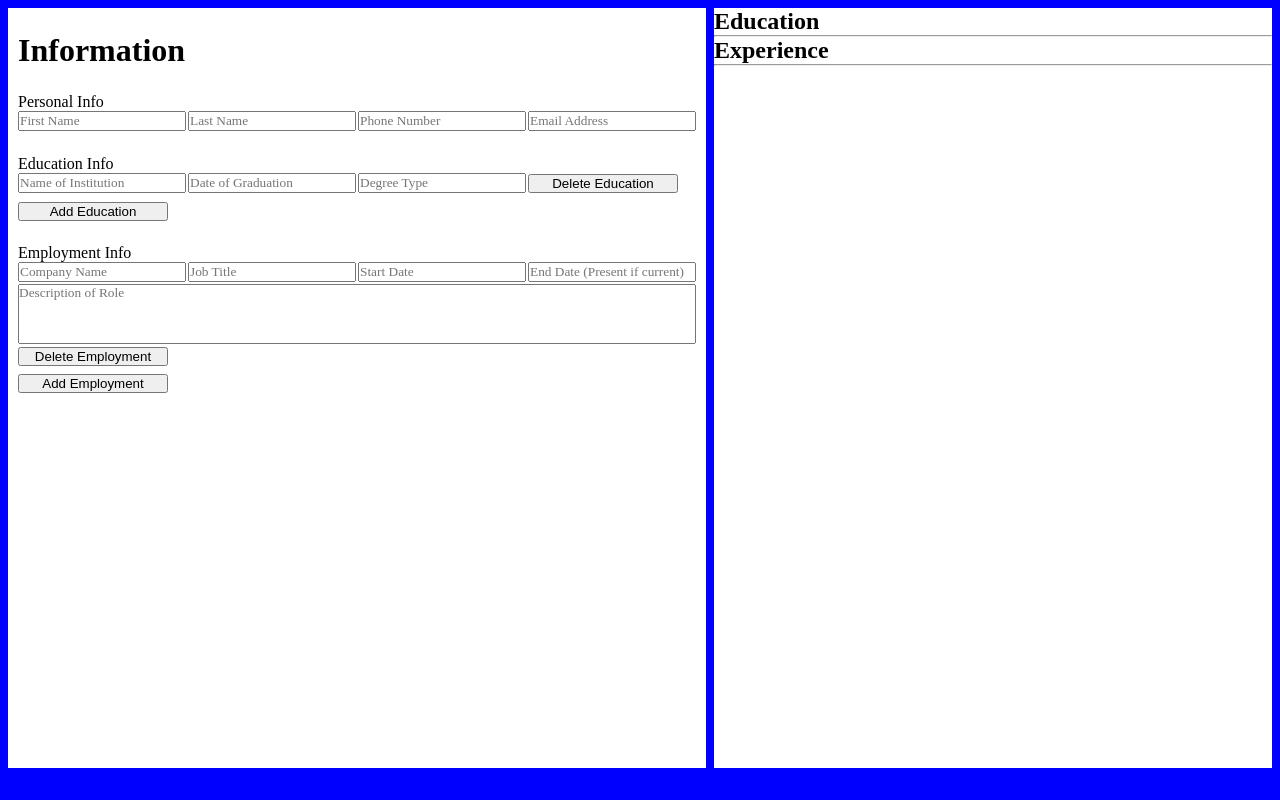
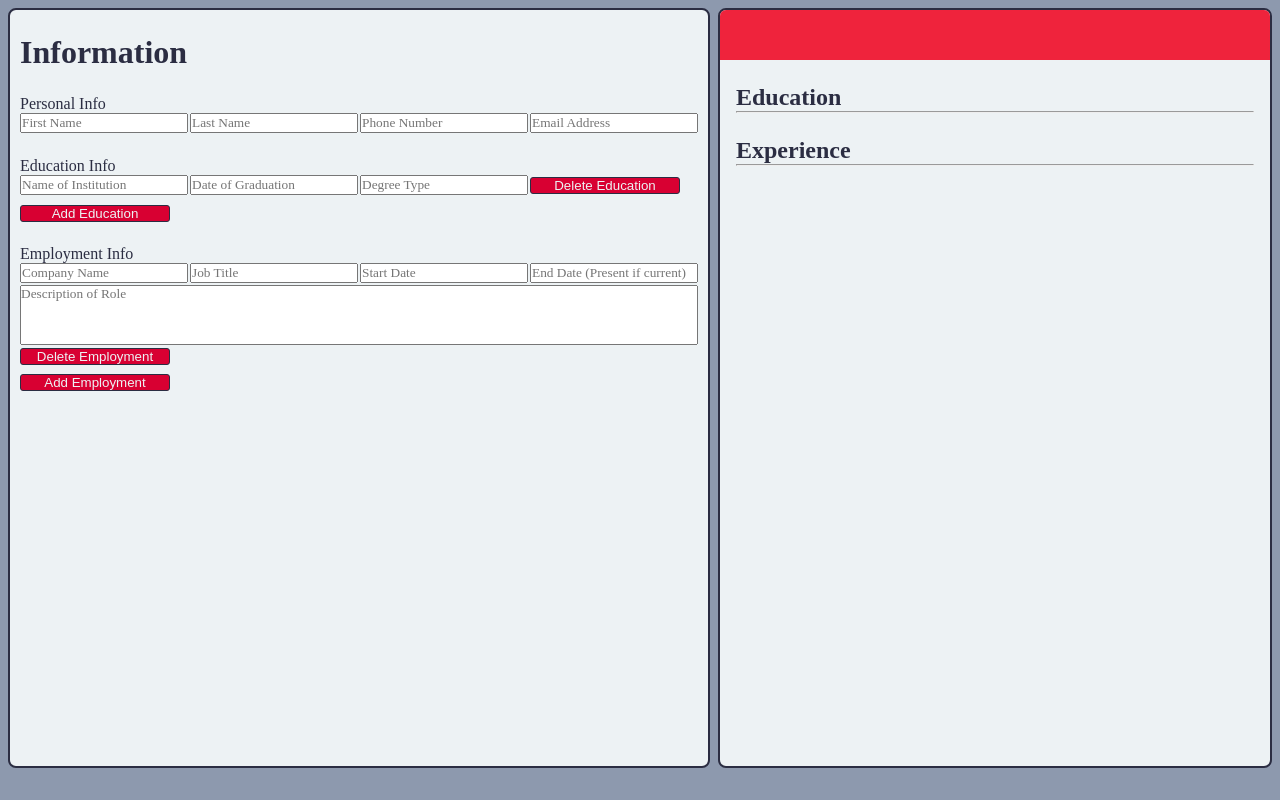
Before and after one commit to DAlexFunk/Odin-CV-Application, a React (Vite) app: page / in a window 1280 px wide. Built offline with nearby package versions, Linux system fonts and the light colour scheme.

Commit message:
Added styling to the CV side

```diff
--- a/src/styles.css
+++ b/src/styles.css
@@ -5,7 +5,8 @@
 }
 
 body {
-  background-color: blue;
+  background-color: #8d99ae;
+  color: #2b2d42;
   margin: 8px;
 }
 
@@ -15,9 +16,15 @@ div#root {
   gap: 8px;
 }
 
+form.inputForm,
+section.CV {
+  border: 2px solid #2b2d42;
+  border-radius: 8px;
+}
+
 /* Form */
 form.inputForm {
-  background-color: white;
+  background-color: #edf2f4;
   padding: 24px 10px;
 
   display: flex;
@@ -26,9 +33,21 @@ form.inputForm {
 }
 
 form button {
+  background-color: #d80032;
+  color: #edf2f4;
+  border: 1px solid #2b2d42;
+  border-radius: 3px;
   position: relative;
   width: 150px;
   top: 1px;
+}
+
+form button:hover {
+  filter: brightness(90%);
+}
+
+form button:active {
+  filter: brightness(65%);
 }
 
 fieldset {
@@ -36,6 +55,7 @@ fieldset {
 }
 
 fieldset input {
+  color: inherit;
   font-family: inherit;
 }
 
@@ -64,6 +84,44 @@ div.employment textarea {
 
 /* CV */
 section.CV {
-  background-color: white;
+  background-color: #edf2f4;
   min-height: 95vh;
 }
+
+div.personalInfo {
+  color: #edf2f4;
+  background-color: #ef233c;
+  text-align: center;
+  padding: 25px;
+  border-radius: 6px 6px 0 0;
+}
+
+div.personalInfo h1 {
+  font-size: 32px;
+}
+
+div.educationInfo,
+div.experienceInfo {
+  margin: 24px 16px;
+}
+
+div.educationItem,
+div.employmentItem {
+  margin-bottom: 12px;
+  display: grid;
+  grid-template-columns: 1fr 1fr;
+}
+
+div.educationItem h2,
+div.employmentItem h2 {
+  font-size: 20px;
+}
+
+div.educationItem h2 + p,
+div.employmentItem h2 + p {
+  text-align: right;
+}
+
+div.employmentItem p:last-child {
+  grid-area: 2 / 1 / 2 / 3;
+}
```
